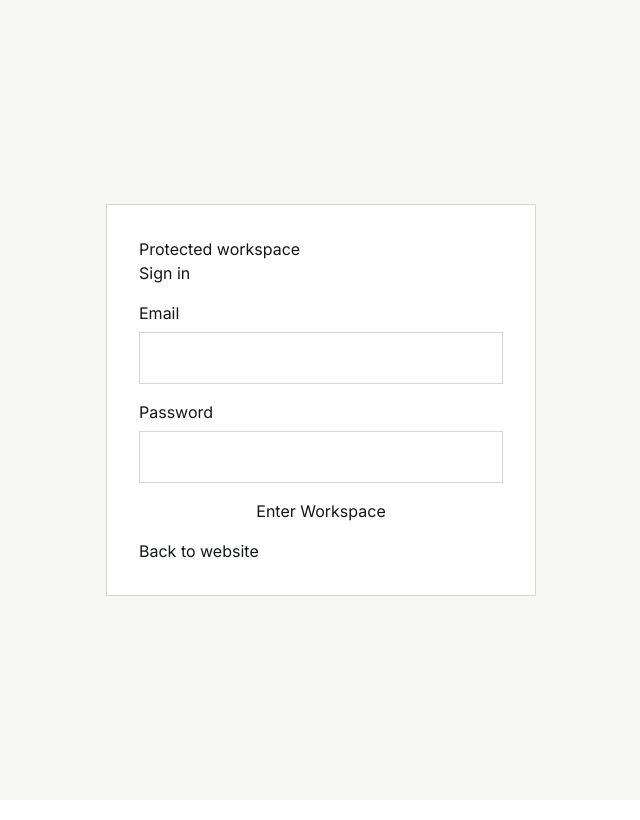
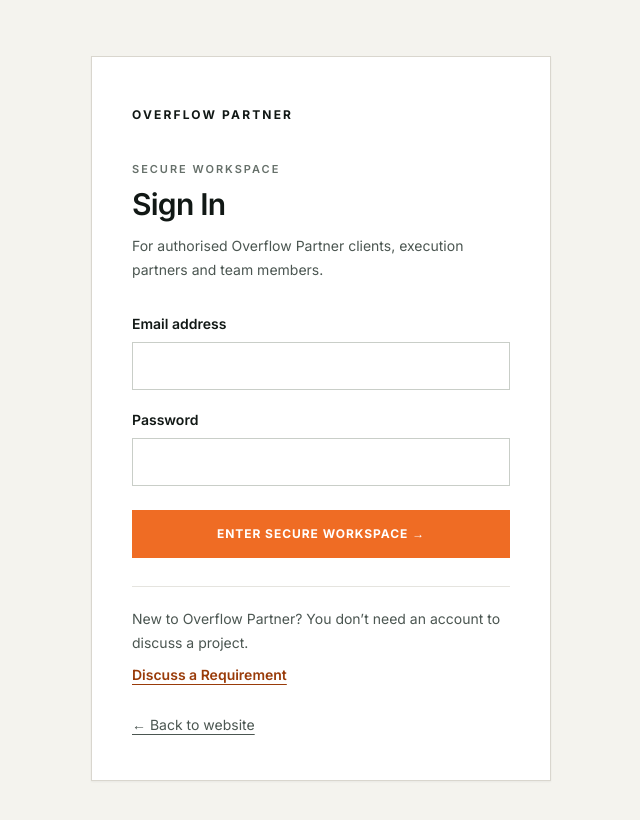
Before and after one commit to zeeshankhanminhas/Overflow-Partner, a Next.js app: page /login in a window 1280 px wide. Shown: the top 820 px of the page, without its empty margins (319-959 px from the left). Built offline with nearby package versions, Linux system fonts and the light colour scheme; no server answers.

Commit message:
Brand secure login and explain enquiry access without adding public signup

```diff
--- a/app/login/page.tsx
+++ b/app/login/page.tsx
@@ -1,23 +1,34 @@
-import Link from "next/link";
-import { signIn } from "./actions";
+import Link from 'next/link';
+import { signIn } from './actions';
 
 export default async function LoginPage({ searchParams }: { searchParams: Promise<{ error?: string }> }) {
   const { error } = await searchParams;
-
   return (
-    <main className="auth">
-      <section className="card stack">
-        <div>
-          <p className="eyebrow">Protected workspace</p>
-          <h2>Sign in</h2>
+    <main className="flex min-h-screen items-center justify-center bg-[#f4f3ee] px-5 py-14 text-[#111815]">
+      <section className="w-full max-w-[460px] border border-[#d9d6ce] bg-white px-6 py-9 shadow-sm sm:px-10 sm:py-11" aria-labelledby="sign-in-heading">
+        <Link href="/" className="text-xs font-bold uppercase tracking-[0.18em] hover:text-[#b74a0f]">Overflow Partner</Link>
+        <p className="mt-9 text-[11px] font-semibold uppercase tracking-[0.18em] text-[#66706a]">Secure Workspace</p>
+        <h1 id="sign-in-heading" className="mt-2 text-3xl font-semibold tracking-tight">Sign In</h1>
+        <p className="mt-3 text-sm leading-6 text-[#4b5651]">For authorised Overflow Partner clients, execution partners and team members.</p>
+        {error ? <p role="alert" className="mt-6 border-l-4 border-[#b74a0f] bg-[#fff5ee] px-4 py-3 text-sm text-[#70310e]">{error}</p> : null}
+        <form action={signIn} className="mt-8 grid gap-5">
+          <label className="grid gap-2 text-sm font-semibold" htmlFor="workspace-email">
+            Email address
+            <input id="workspace-email" name="email" type="email" required autoComplete="username"
+              className="min-h-12 border border-[#c9cec8] bg-white px-4 text-base font-normal" />
+          </label>
+          <label className="grid gap-2 text-sm font-semibold" htmlFor="workspace-password">
+            Password
+            <input id="workspace-password" name="password" type="password" required autoComplete="current-password"
+              className="min-h-12 border border-[#c9cec8] bg-white px-4 text-base font-normal" />
+          </label>
+          <button className="op-cta mt-1 w-full" type="submit">Enter Secure Workspace →</button>
+        </form>
+        <div className="mt-7 border-t border-[#e5e4df] pt-5 text-sm leading-6 text-[#4b5651]">
+          <p>New to Overflow Partner? You don’t need an account to discuss a project.</p>
+          <Link href="/contact" className="mt-2 inline-block font-semibold text-[#993b09] underline underline-offset-4 hover:text-[#662500]">Discuss a Requirement</Link>
         </div>
-        {error ? <p role="alert">{error}</p> : null}
-        <form action={signIn} className="stack">
-          <label className="field">Email<input name="email" type="email" required autoComplete="email" /></label>
-          <label className="field">Password<input name="password" type="password" required autoComplete="current-password" /></label>
-          <button className="button" type="submit">Enter Workspace</button>
-        </form>
-        <Link href="/">Back to website</Link>
+        <Link href="/" className="mt-7 inline-flex text-sm text-[#4b5651] underline underline-offset-4 hover:text-[#b74a0f]">← Back to website</Link>
       </section>
     </main>
   );
```
